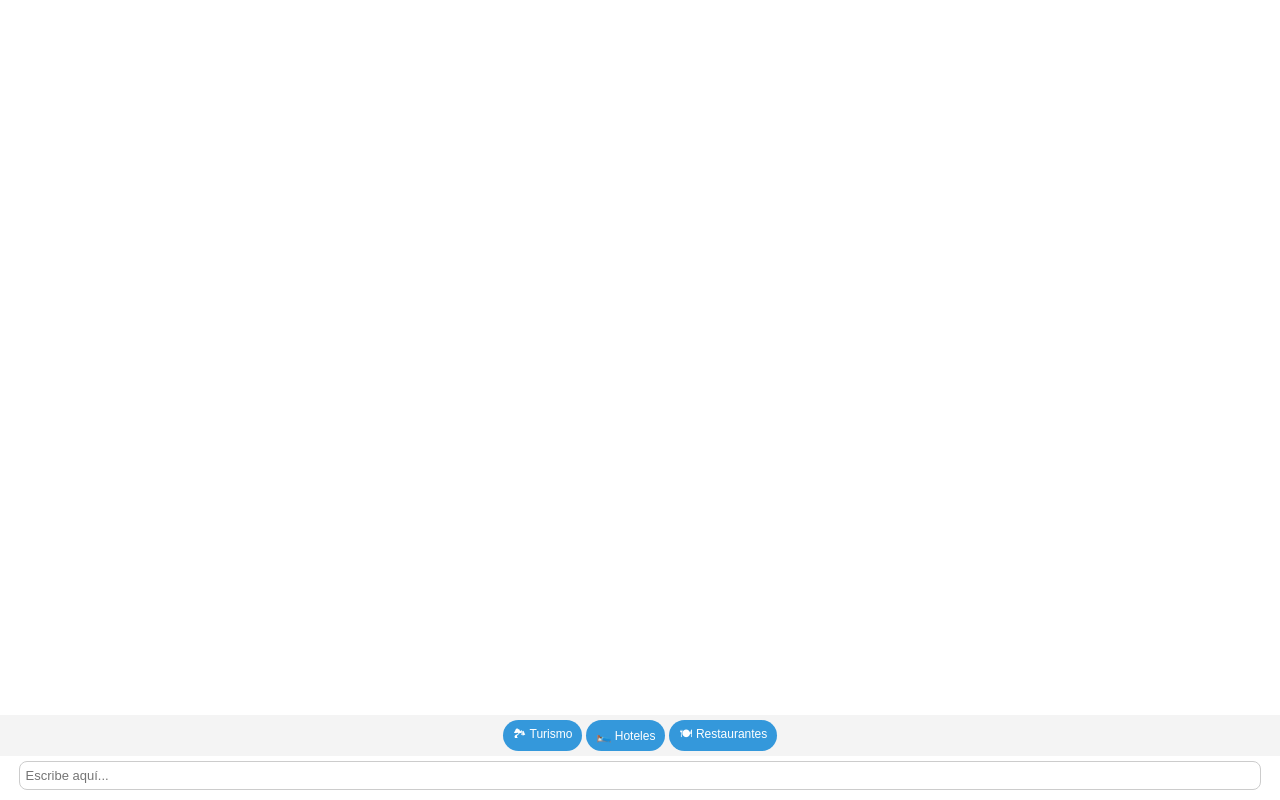
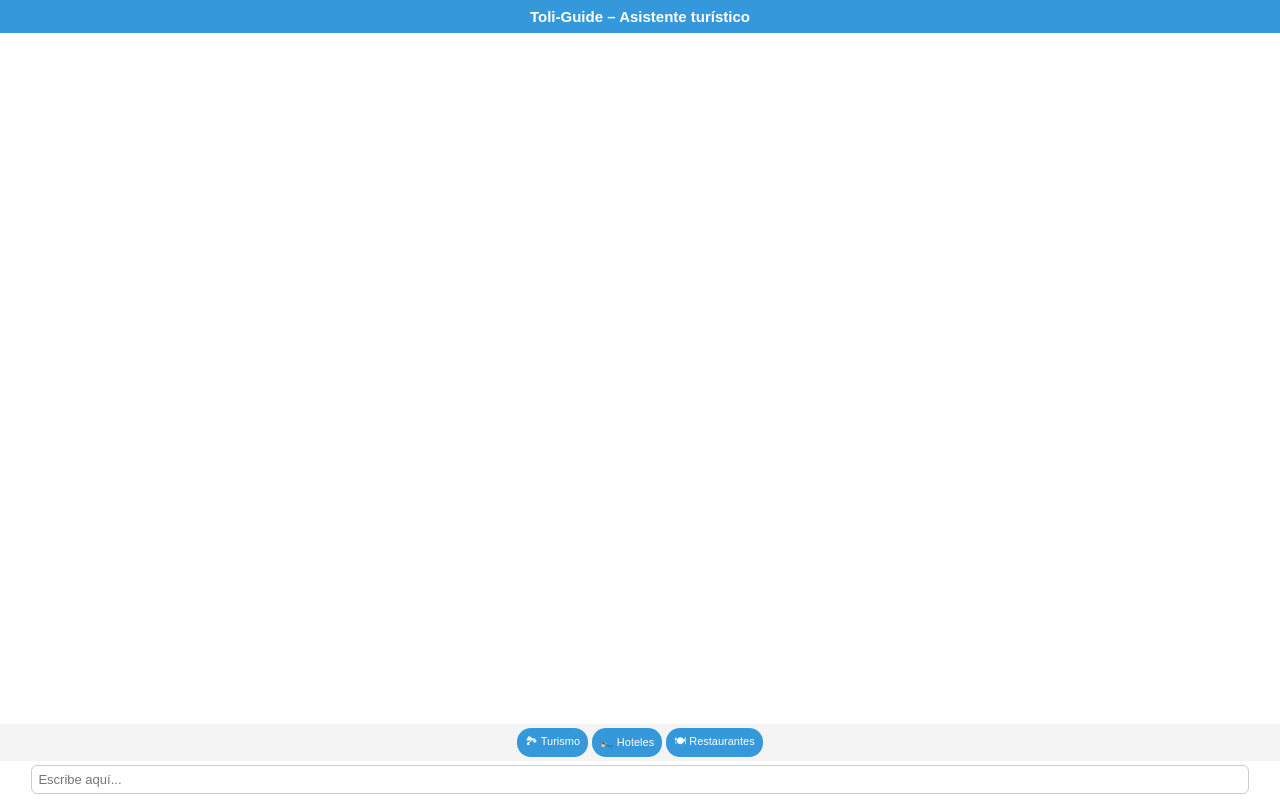
Before and after one commit to MichaelRodriguezO/toliguide-chatbot, a Flask app: page / in a window 1280 px wide. Run offline with Flask 3, Linux system fonts and the light colour scheme.

Commit message:
Update index.html

```diff
--- a/templates/index.html
+++ b/templates/index.html
@@ -2,7 +2,7 @@
 <html lang="es">
 <head>
   <meta charset="UTF-8">
-  <title>Chatbot ToliGuide</title>
+  <title>Toli-Guide Asistente</title>
   <style>
     html, body {
       margin: 0;
@@ -18,15 +18,24 @@
       height: 100%;
     }
 
+    header {
+      background-color: #3498db;
+      color: white;
+      padding: 8px;
+      text-align: center;
+      font-weight: bold;
+      font-size: 15px;
+    }
+
     #chatbox {
       flex: 1;
       overflow-y: auto;
-      padding: 10px;
+      padding: 8px;
     }
 
     .msg {
-      margin: 6px 0;
-      font-size: 14px;
+      margin: 5px 0;
+      font-size: 13px;
       line-height: 1.3;
       opacity: 0;
       animation: fadeIn 0.3s ease-in-out forwards;
@@ -59,7 +68,7 @@
       flex-wrap: wrap;
       justify-content: center;
       gap: 4px;
-      padding: 5px;
+      padding: 4px;
       background: #f4f4f4;
     }
 
@@ -67,9 +76,9 @@
       background-color: #3498db;
       color: white;
       border: none;
-      padding: 5px 10px;
-      border-radius: 16px;
-      font-size: 12px;
+      padding: 5px 8px;
+      border-radius: 14px;
+      font-size: 11px;
       cursor: pointer;
     }
 
@@ -78,11 +87,11 @@
     }
 
     #input {
-      width: 96%;
-      margin: 5px auto 10px auto;
+      width: 94%;
+      margin: 4px auto 6px;
       padding: 6px;
       font-size: 13px;
-      border-radius: 8px;
+      border-radius: 6px;
       border: 1px solid #ccc;
       display: block;
     }
@@ -91,6 +100,8 @@
 <body>
 
   <div id="contenedor">
+    <header>Toli-Guide – Asistente turístico</header>
+
     <div id="chatbox"></div>
 
     <div id="quick-replies">
```
